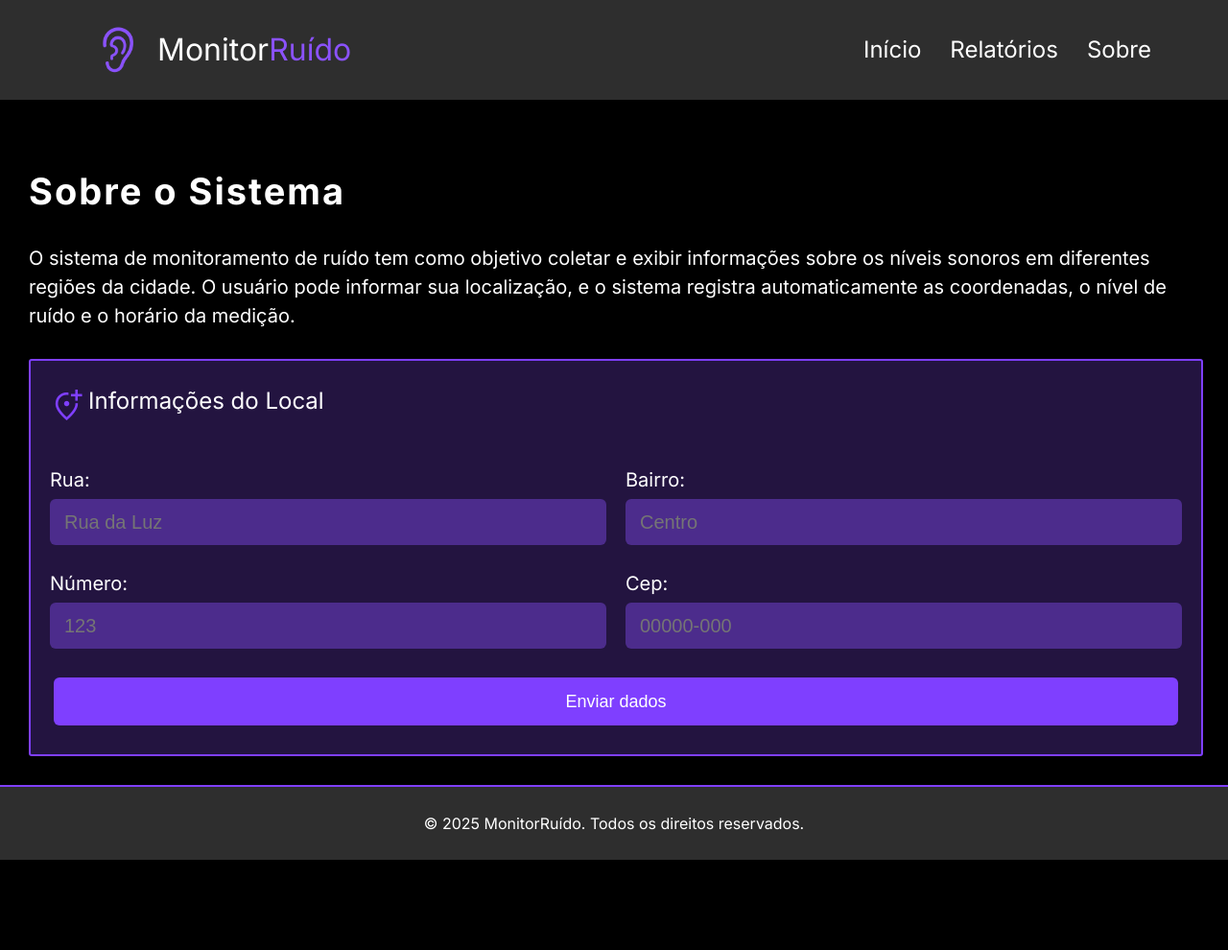
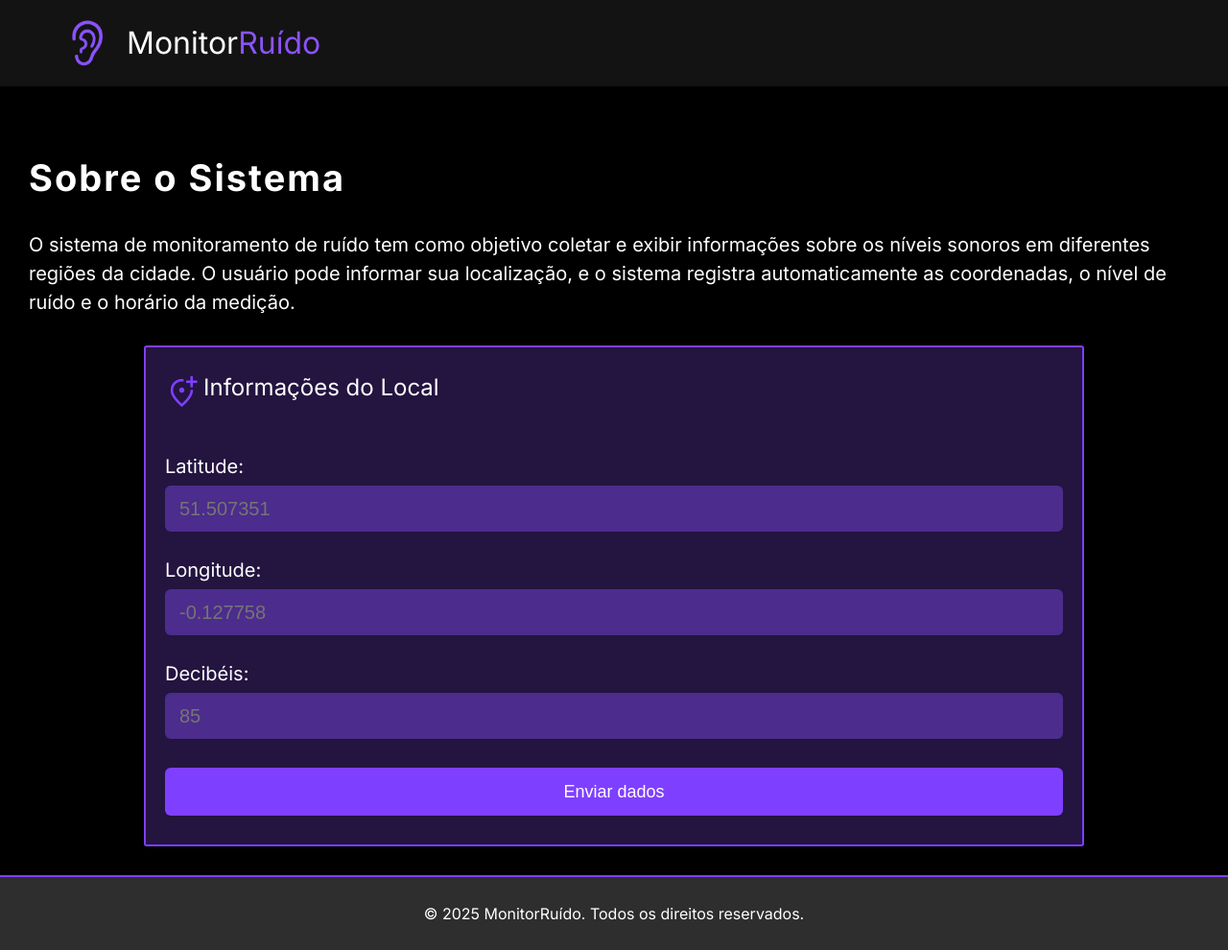
Before and after one commit to kallebyalencar/projeto-dashboard-pi, a PHP site: page / in a window 1280 px wide. Shown: the whole page at 96% size. Before the commit the page ends 896 px from the top, so only its background shows below. Run offline with PHP 8.4, Linux system fonts and the light colour scheme.

Commit message:
Adicionando arquivos php

```diff
--- a/assets/css/style.css
+++ b/assets/css/style.css
@@ -16,9 +16,11 @@ body {
 }
 
 .head-container {
-    padding: 10px 5rem;
+    position: sticky;
+    top: 0;
+    padding: 3px 3rem;
     margin-bottom: 40px;
-    background-color: #2e2e2e;
+    background-color: #131313;
 }
 
 .container-flex {
@@ -105,7 +107,7 @@ main {
     background-color: #8B52FD40;
     border: 2px solid #7F3FFF;
     border-radius: 3px;
-    width: 100%;
+    width: 80%;
     margin: 0 auto;
 }
 
@@ -132,7 +134,7 @@ main {
 
 .form {
     display: grid;
-    grid-template-columns: repeat(2, 1fr);
+    grid-template-columns: repeat(1, 1fr);
     gap: 20px;
     padding: 20px;
 }
--- /dev/null
+++ b/includes/header.php
@@ -0,0 +1,15 @@
+<!DOCTYPE html>
+<html lang="pt-br">
+<head>
+    <meta charset="UTF-8">
+    <meta name="viewport" content="width=device-width, initial-scale=1.0">
+    <title>Cidades Silenciosas</title>
+    <link rel="stylesheet" href="assets/css/reset.css">
+    <link rel="stylesheet" href="assets/css/style.css">
+    <link href="https://fonts.googleapis.com/css2?family=Material+Symbols+Outlined" rel="stylesheet">
+    <link rel="preconnect" href="https://fonts.googleapis.com">
+    <link rel="preconnect" href="https://fonts.gstatic.com" crossorigin>
+    <link href="https://fonts.googleapis.com/css2?family=Inter:ital,opsz,wght@0,14..32,100..900;1,14..32,100..900&display=swap" rel="stylesheet">
+    <link rel="stylesheet" href="assets/css/responsive.css">
+  </head>
+<body>
--- a/index.html
+++ /dev/null
@@ -1,92 +0,0 @@
-<!DOCTYPE html>
-<html lang="pt-br">
-<head>
-    <meta charset="UTF-8">
-    <meta name="viewport" content="width=device-width, initial-scale=1.0">
-    <title>Cidades Silenciosas</title>
-    <link rel="stylesheet" href="assets/css/reset.css">
-    <link rel="stylesheet" href="assets/css/style.css">
-    <link href="https://fonts.googleapis.com/css2?family=Material+Symbols+Outlined" rel="stylesheet">
-    <link rel="preconnect" href="https://fonts.googleapis.com">
-    <link rel="preconnect" href="https://fonts.gstatic.com" crossorigin>
-    <link href="https://fonts.googleapis.com/css2?family=Inter:ital,opsz,wght@0,14..32,100..900;1,14..32,100..900&display=swap" rel="stylesheet">
-    <link rel="stylesheet" href="assets/css/responsive.css">
-  </head>
-<body>
-    <header class="head-container">
-      <div class="container-flex">
-        <div class="logo">
-          <div class="logotipo">
-            <figure>
-              <img src="assets/img/ear.png" alt="Logo">
-            </figure>
-          </div>
-          <div class="text-header">
-            <h2>Monitor</h2>
-            <h2 class="text-purple">Ruído</h2>
-          </div>
-        </div>
-        <div class="main-nav">
-          <nav>
-            <ul>
-              <li><a href="#">Início</a></li>
-              <li><a href="#">Relatórios</a></li>
-              <li><a href="#">Sobre</a></li>
-            </ul>
-          </nav>
-        </div>
-      </div>
-    </header>
-
-    <main>
-      <section>
-        <div class="main-explication">
-          <h1>Sobre o Sistema</h1>
-          <p>O sistema de monitoramento de ruído tem como objetivo coletar e exibir informações sobre os níveis sonoros em
-            diferentes regiões da cidade. O usuário pode informar sua localização, e o sistema registra automaticamente as
-            coordenadas, o nível de ruído e o horário da medição.</p>
-        </div>
-      </section>
-
-      <section class="contact-form">
-        <form action="#" method="post">
-          <div class="container">
-            <div class="title-form">
-              <span class="material-symbols-outlined">
-                add_location_alt
-              </span>
-              <h4>Informações do Local</h4>
-            </div>
-            <div class="form">
-              <div class="item-form">
-                <label for="name">Rua:</label>
-                <input type="text" id="name" placeholder="Rua da Luz">
-              </div>
-              <div class="item-form">
-                <label for="surname">Bairro:</label>
-                <input type="text" id="surname" placeholder="Centro">
-              </div>
-              <div class="item-form">
-                <label for="country">Número:</label>
-                <input type="text" id="country" placeholder="123">
-              </div>
-              <div class="item-form">
-                <label for="city">Cep:</label>
-                <input type="text" id="city" placeholder="00000-000">
-              </div>
-            </div>
-            <div class="form-button">
-                <button class="btn">Enviar dados</button>
-            </div>
-          </div>
-        </form>
-      </section>
-    </main>
-
-    <footer>
-      <p>&copy; 2025 MonitorRuído. Todos os direitos reservados.</p>
-    </footer>
-
-
-</body>
-</html>
--- /dev/null
+++ b/index.php
@@ -0,0 +1,68 @@
+<?php
+include_once 'includes/header.php';
+?>
+
+<header class="head-container">
+  <div class="container-flex">
+    <div class="logo">
+      <div class="logotipo">
+        <figure>
+          <img src="assets/img/ear.png" alt="Logo">
+        </figure>
+      </div>
+      <div class="text-header">
+        <h2>Monitor</h2>
+        <h2 class="text-purple">Ruído</h2>
+      </div>
+    </div>
+  </div>
+</header>
+
+<main>
+  <section>
+    <div class="main-explication">
+      <h1>Sobre o Sistema</h1>
+      <p>O sistema de monitoramento de ruído tem como objetivo coletar e exibir informações sobre os níveis sonoros em
+        diferentes regiões da cidade. O usuário pode informar sua localização, e o sistema registra automaticamente as
+        coordenadas, o nível de ruído e o horário da medição.</p>
+    </div>
+  </section>
+
+  <section class="contact-form">
+    <form action="app/db.php" method="POST">
+      <div class="container">
+        <div class="title-form">
+          <span class="material-symbols-outlined">
+            add_location_alt
+          </span>
+          <h4>Informações do Local</h4>
+        </div>
+        <div class="form">
+          <div class="item-form">
+            <label for="surname">Latitude:</label>
+            <input type="text" name="bairro" id="bairro" placeholder="51.507351">
+          </div>
+          <div class="item-form">
+            <label for="name">Longitude:</label>
+            <input type="text" name="rua" id="rua" placeholder="-0.127758">
+          </div>
+          <div class="item-form">
+            <label for="country">Decibéis:</label>
+            <input type="text" name="numero" id="numero" placeholder="85">
+          </div>
+        </div>
+        <div class="form-button">
+          <button type="submit" name="btn-cadastrar" class="btn">Enviar dados</button>
+        </div>
+      </div>
+    </form>
+  </section>
+</main>
+
+<footer>
+  <p>&copy; 2025 MonitorRuído. Todos os direitos reservados.</p>
+</footer>
+
+</body>
+
+</html>
```
Also changed, not shown: app/db.php (added, +16 -0 lines), config/config.php (added, +31 -0 lines), includes/hd-second.php (added, +15 -0 lines), resultado.html (deleted, +0 -163 lines), resultado.php (added, +85 -0 lines), app/csv.php (added), app/datetime.php (added), app/geo.php (added), app/noise.php (added).
